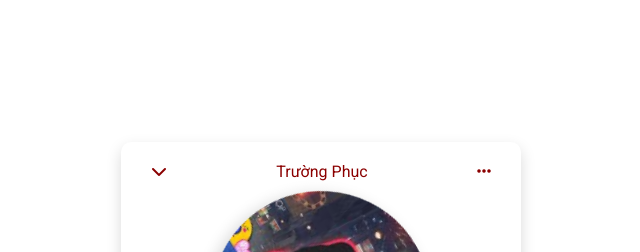
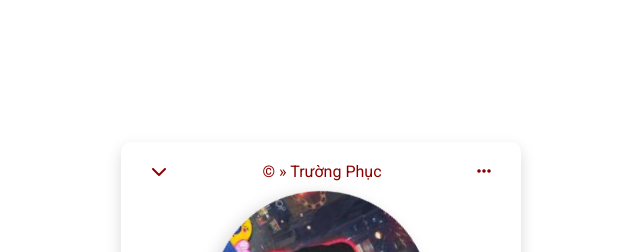
Before and after one commit to developerlux/2011, a plain HTML site: page index.html in a window 1280 px wide. Shown: the top 252 px of the page, 319-959 px from the left. Drawn offline with Linux system fonts and the light colour scheme.

Commit message:
Update index.html

```diff
--- a/index.html
+++ b/index.html
@@ -14,7 +14,7 @@
         <div class="music-player">
             <div class="top">
                 <i class="fa-solid fa-chevron-down"></i>
-                <span>Trường Phục</span>
+                <span>© » Trường Phục</span>
                 <i class="fa-solid fa-ellipsis"></i>
             </div>
             <div class="box-img">
```
